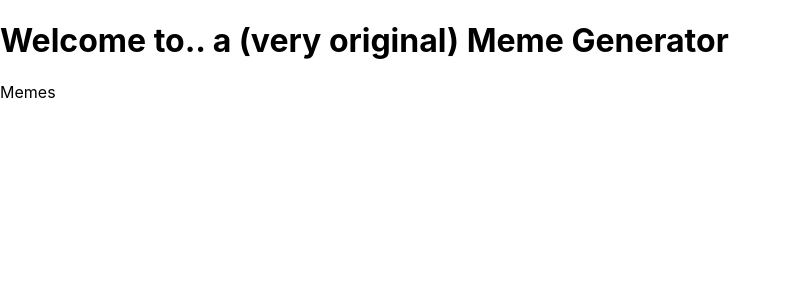
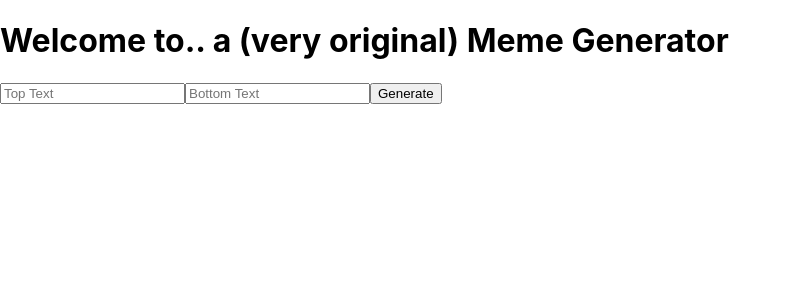
Before and after one commit to ctboyle6/practice-react-memegenerator, a React (Create React App) app: page / in a window 1280 px wide. Shown: the top 300 px of the page, without its empty margins (0-792 px from the left). Built offline with nearby package versions, Linux system fonts and the light colour scheme; no server answers.

Commit message:
initial meme form built

```diff
--- a/src/components/MemeGenerator.js
+++ b/src/components/MemeGenerator.js
@@ -23,7 +23,21 @@ class MemeGenerator extends Component {
   render() {
     return (
       <div>
-        <p>Memes</p>
+        <form className="meme-form">
+          <input
+            type="text"
+            name="topText"
+            value={this.state.topText}
+            placeholder="Top Text"
+          />
+          <input
+            type="text"
+            name="bottonText"
+            value={this.state.bottonText}
+            placeholder="Bottom Text"
+          />
+          <button>Generate</button>
+        </form>
       </div>
     )
   }
```
